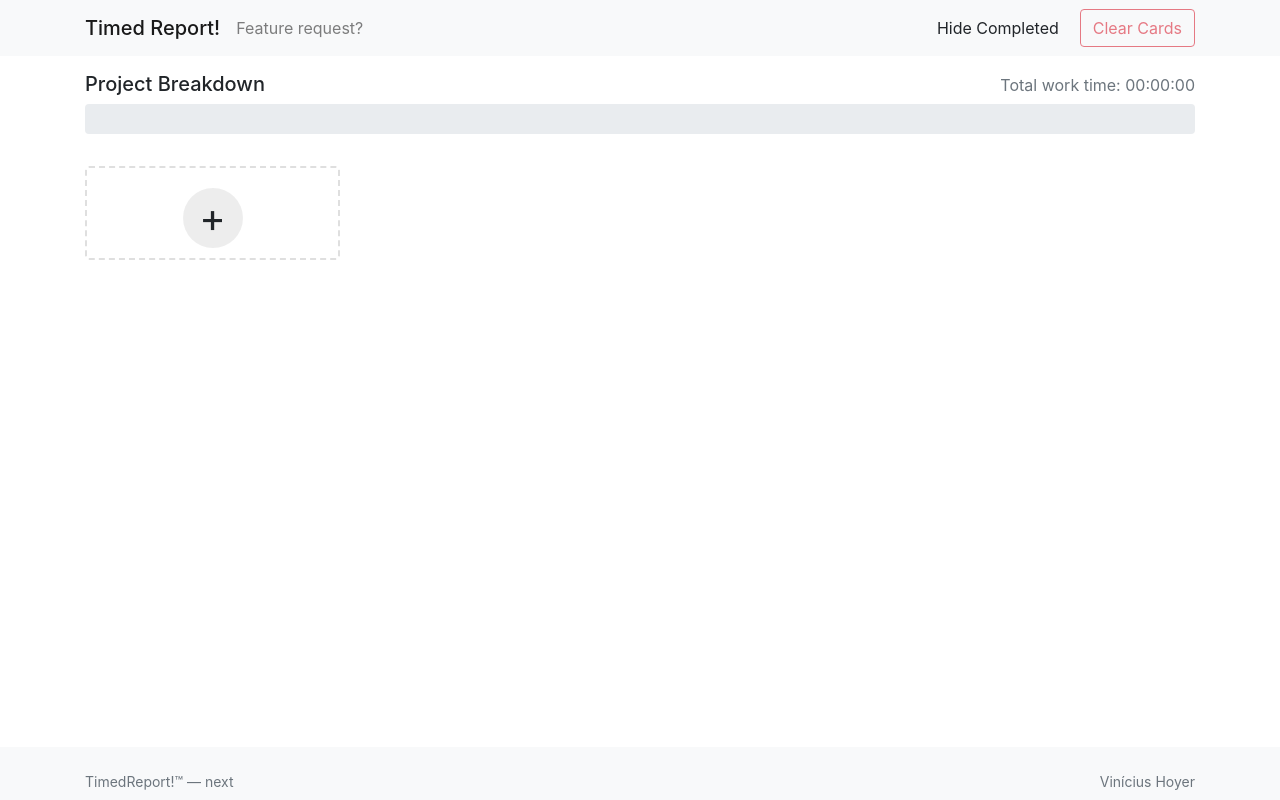
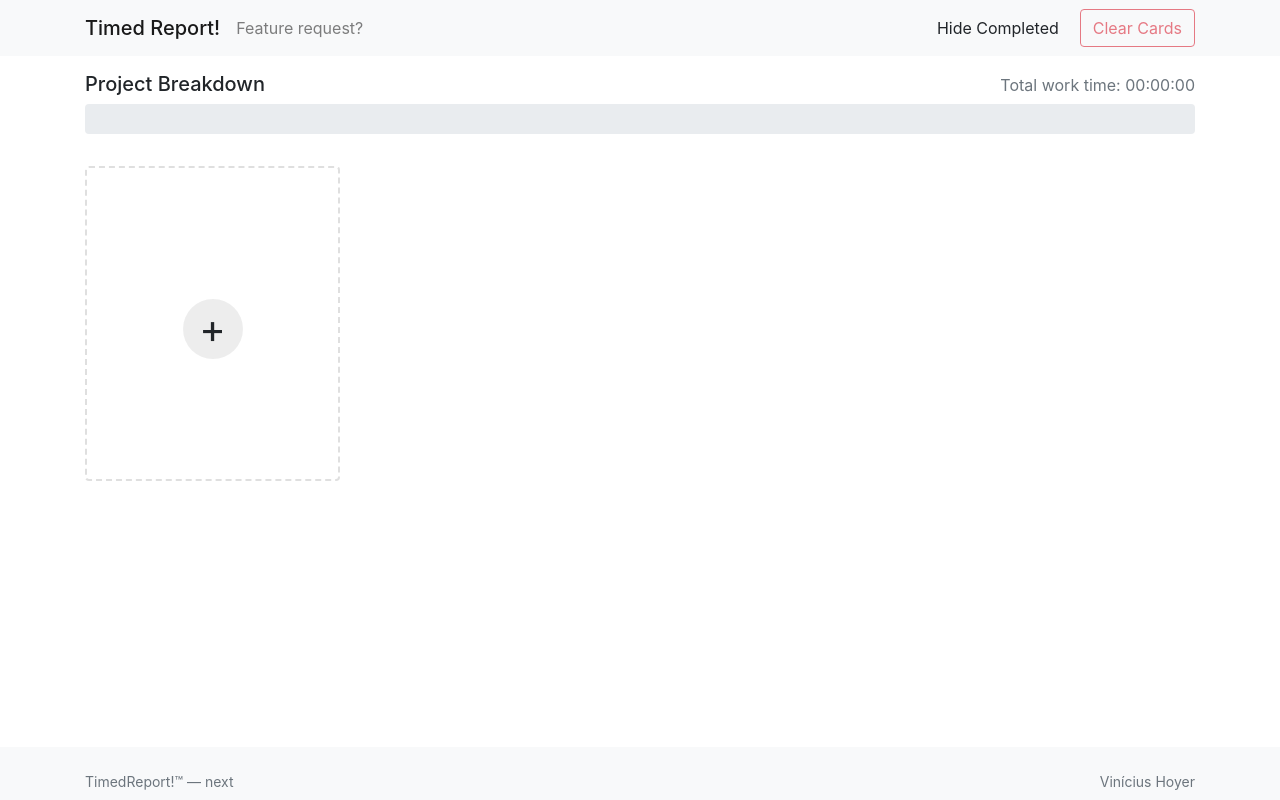
Before and after one commit to vhoyer/timedReport, a Vue app: page / in a window 1280 px wide. Built offline with nearby package versions, Linux system fonts and the light colour scheme.

Commit message:
:rewind: Revert "🚧 Remove min height for cards"
This reverts commit 9895ef88d6f7f3a91a84032287f126788a3f1a96.

```diff
--- a/src/css.css
+++ b/src/css.css
@@ -28,6 +28,7 @@
 
 .card{
 	transition: box-shadow .3s ease-out;
+	min-height: 315px;
 }
 .card.selected {
 	box-shadow: 0 0 0 8px rgba(80,220,100,0.4),
```
